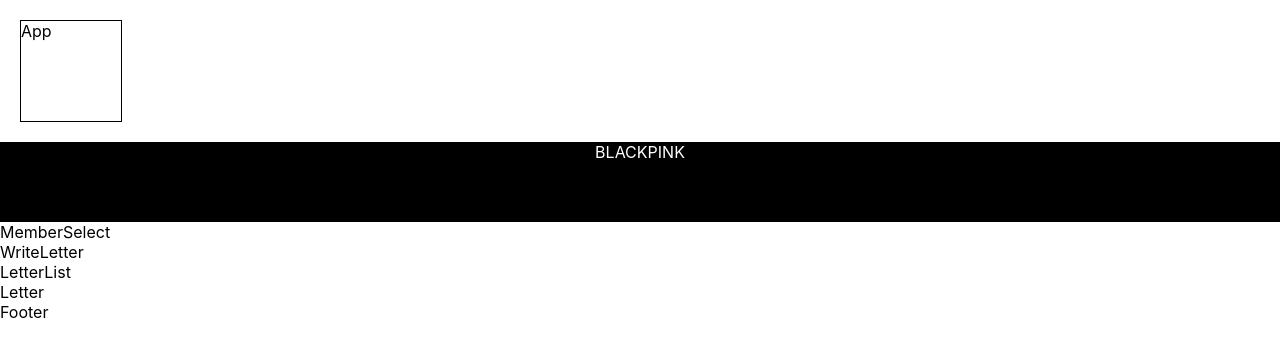
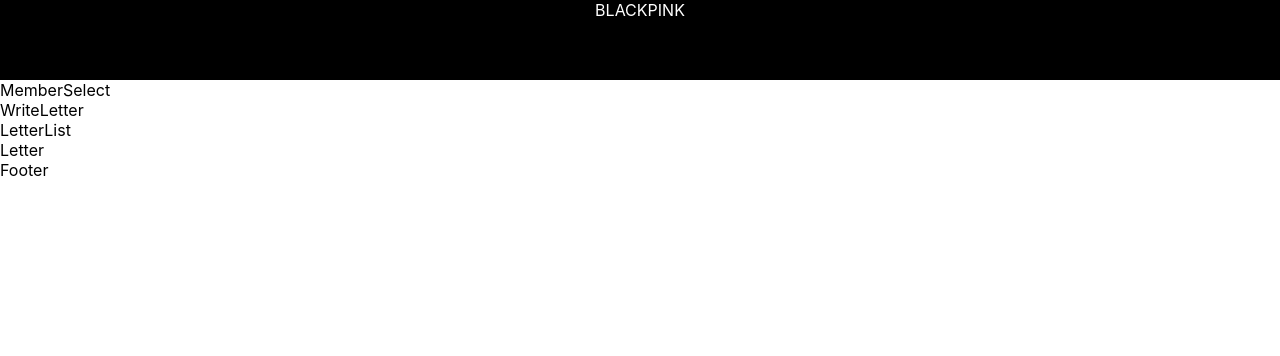
Before and after one commit to hyun0zin/react-fan-letter, a React (Create React App) app: page / in a window 1280 px wide. Shown: the top 356 px of the page. Built offline with nearby package versions, Linux system fonts and the light colour scheme.

Commit message:
feat : component 분리

```diff
--- a/src/App.jsx
+++ b/src/App.jsx
@@ -7,17 +7,17 @@ import LetterList from "components/LetterList";
 import Letter from "components/Letter";
 import Footer from "components/Footer";
 
-const StBox = styled.div`
-  width: 100px;
-  height: 100px;
-  border: 1px solid black;
-  margin: 20px;
-`;
+// const StBox = styled.div`
+//   width: 100px;
+//   height: 100px;
+//   border: 1px solid black;
+//   margin: 20px;
+// `;
 
 function App() {
   return (
     <>
-      <StBox>App</StBox>
+      {/* <StBox>App</StBox> */}
       <Header />
       <MemberSelect />
       <WriteLetter />
--- a/src/index.js
+++ b/src/index.js
@@ -6,9 +6,9 @@ import reportWebVitals from "./reportWebVitals";
 
 const root = ReactDOM.createRoot(document.getElementById("root"));
 root.render(
-  <React.StrictMode>
-    <App />
-  </React.StrictMode>
+  // <React.StrictMode>
+  <App />
+  // </React.StrictMode>
 );
 
 // If you want to start measuring performance in your app, pass a function
--- /dev/null
+++ b/src/reset.css
@@ -0,0 +1,129 @@
+/* http://meyerweb.com/eric/tools/css/reset/
+   v2.0 | 20110126
+   License: none (public domain)
+*/
+
+html,
+body,
+div,
+span,
+applet,
+object,
+iframe,
+h1,
+h2,
+h3,
+h4,
+h5,
+h6,
+p,
+blockquote,
+pre,
+a,
+abbr,
+acronym,
+address,
+big,
+cite,
+code,
+del,
+dfn,
+em,
+img,
+ins,
+kbd,
+q,
+s,
+samp,
+small,
+strike,
+strong,
+sub,
+sup,
+tt,
+var,
+b,
+u,
+i,
+center,
+dl,
+dt,
+dd,
+ol,
+ul,
+li,
+fieldset,
+form,
+label,
+legend,
+table,
+caption,
+tbody,
+tfoot,
+thead,
+tr,
+th,
+td,
+article,
+aside,
+canvas,
+details,
+embed,
+figure,
+figcaption,
+footer,
+header,
+hgroup,
+menu,
+nav,
+output,
+ruby,
+section,
+summary,
+time,
+mark,
+audio,
+video {
+  margin: 0;
+  padding: 0;
+  border: 0;
+  font-size: 100%;
+  font: inherit;
+  vertical-align: baseline;
+}
+/* HTML5 display-role reset for older browsers */
+article,
+aside,
+details,
+figcaption,
+figure,
+footer,
+header,
+hgroup,
+menu,
+nav,
+section {
+  display: block;
+}
+body {
+  line-height: 1;
+}
+ol,
+ul {
+  list-style: none;
+}
+blockquote,
+q {
+  quotes: none;
+}
+blockquote:before,
+blockquote:after,
+q:before,
+q:after {
+  content: "";
+  content: none;
+}
+table {
+  border-collapse: collapse;
+  border-spacing: 0;
+}
```
Also changed, not shown: public/logo192.png (deleted), public/logo512.png (deleted).
